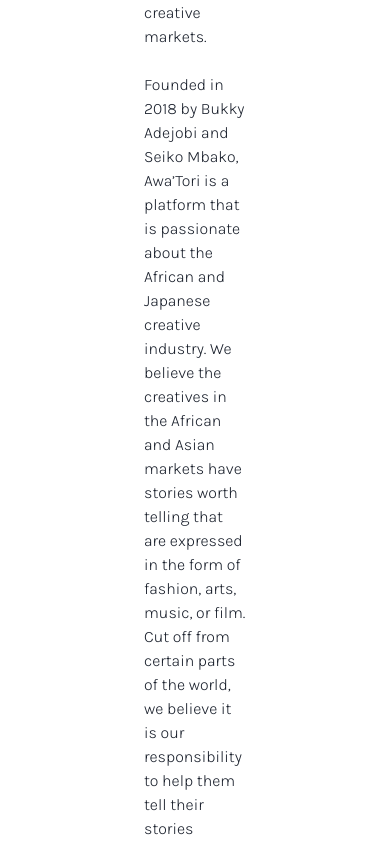
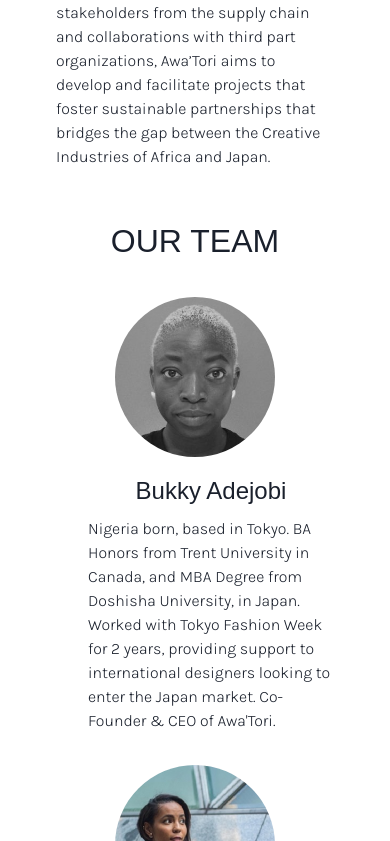
Before and after one commit to awatori/website, a Next.js app: page / in a window 390 px wide. Shown: the part 1627-2468 px from the top of the page. Built offline with nearby package versions, Linux system fonts and the light colour scheme; a web font is replaced by a local one.

Commit message:
feat: face aj ss2020 sponsors

```diff
--- a/src/app/page.tsx
+++ b/src/app/page.tsx
@@ -52,13 +52,13 @@ export default function Home() {
       <section className="h-lvh w-lvh">
         <img src="/placeholder_hero.png" alt="two models on a runway" className="h-full w-full object-cover" />
       </section>
-      <section className="mx-36 my-12">
-        <h1>About Us</h1>
+      <section className="mx-14 md:mx-20 lg:mx-36 my-12">
+        <h1 className="text-center md:text-left">About Us</h1>
         <p className="mt-4">Awa’Tori meaning “Our Story” in Pidgin English (widely spoken language across anglophone African countries), and in Japanese, loosely translated as Awa – 合わせ meaning bringing several cultures together and Tori – 通り as in bridging the African and Japanese creative markets. <br /><br />
           Founded in 2018 by Bukky Adejobi and Seiko Mbako, Awa’Tori is a platform that is passionate about the African and Japanese creative industry. We believe the creatives in the African and Asian markets have stories worth telling that are expressed in the form of fashion, arts, music, or film. Cut off from certain parts of the world, we believe it is our responsibility to help them tell their stories beyond their respective borders. <br /><br />
           With the overarching mission to contribute socioeconomic development in Africa and Japan, Bukky and Seiko, both of African descent, believe in the power of such a synergy. Through partnerships with stakeholders from the supply chain and collaborations with third part organizations, Awa’Tori aims to develop and facilitate projects that foster sustainable partnerships that bridges the gap between the Creative Industries of Africa and Japan.
         </p>
-        <h1 className="mt-12">Our Team</h1>
+        <h1 className="mt-12 text-center md:text-left">Our Team</h1>
         <div className="flex flex-col mt-8 gap-6 mb-24">
           {profiles.map((profile) => (
             <ProfileCard key={profile.name} profile={profile} />
--- a/src/app/projects/face-a-j/page.tsx
+++ b/src/app/projects/face-a-j/page.tsx
@@ -5,25 +5,25 @@ export default function FaceAJ() {
   return (
     <>
       <ProjectHero url="/placeholder_hero.png" title="Fashion & Cultural Exchange Africa-Japan (FACE A-J)" alt="models on runway" />
-      <main className="mx-36 mb-16">
+      <main className="mx-14 md:mx-20 lg:mx-36 mb-16">
         <p className="mt-14">“Fashion is Change. Fashion can Change” <br /><br />
           FACE.A-J is a collective that showcases the culture and creativity from Africa and Japan, including an interactive fashion presentation, and panel discussions with the top names in the fashion and creative world. Fashion, Art, and Culture transcend politics and social conflicts, and inequalities. Through Fashion, Art, and Culture, FACE.A-J aims to create a platform that shows the true face of Africa and Japan, to bridge the gap between both creative markets, change misconceptions, and foster economic and cultural development.”
         </p>
-        <div className="flex justify-between w-full my-14">
-          <div className="flex flex-col w-[49%]">
+        <div className="flex flex-col md:flex-row justify-between w-full my-14">
+          <div className="flex flex-col w-full md:w-[49%]">
             <Link href="/projects/face-a-j/ss-2020">
               <img src="/placeholder_hero.png" alt="placeholder image" className="w-full h-[60vh] object-cover" />
               <h2 className="mt-2 hover:underline">SS 2020 →</h2>
             </Link>
           </div>
-          <div className="flex flex-col w-[49%]">
+          <div className="flex flex-col w-full md:w-[49%]">
             <Link href="/projects/face-a-j/ss-2021">
               <img src="/placeholder_hero.png" alt="placeholder image" className="w-full h-[60vh] object-cover" />
               <h2 className="mt-2 hover:underline">SS 2021 →</h2>
             </Link>
           </div>
         </div>
-        <h1>FACE A-J Production Team</h1>
+        <h1 className="text-center md:text-left">FACE A-J Production Team</h1>
         <hr />
         <p className="mt-6"><strong>Founder:</strong> AWA’TORI (Co-Founder) Bukky Adejobi / Seiko Mbako (Co-Founder) / Yuki Ochiai (Awa`Tori Brand Strategist) <br />
           <strong>Project Director:</strong> Hirofumi Kurino <br />
--- a/src/app/projects/face-a-j/ss-2020/page.tsx
+++ b/src/app/projects/face-a-j/ss-2020/page.tsx
@@ -5,10 +5,10 @@ import { faceAJSS2020Tokyo, faceAJSS2020Lagos } from "@/lib/imagesData"
 
 export default function SS2020() {
   return (
-    <main className="mx-36 mt-28 mb-16">
+    <main className="mx-14 md:mx-20 lg:mx-36 mt-28 mb-16">
       <h1 className="text-center md:text-left">Face A-J SS 2020</h1>
-      <section className="mt-6">
-        <img src="/logos/face-a-j.png" alt="FACE A-J logo" className="w-40 float-left mx-6 my-2" />
+      <section className="mt-6 flex flex-col items-center md:flex-none md:block">
+        <img src="/logos/face-a-j.png" alt="FACE A-J logo" className="w-3/5 md:w-40 md:float-left mx-6 mb-10 md:my-2" />
         <p>In October 2019, FACE.A-J invited 5 of prominent luxury designers from Africa, 2 of which were nominated for the LVMH Prize, to showcase during Tokyo Fashion Week, along with 3 prominent designers from Japan. The founders of FACE.A-J, Awa’Tori, along with sponsors and partners, United Arrows, Tokyo Fashion Week, United Nation’s Ethical Fashion Initiative. This series will took place in both Tokyo and Lagos, the top Fashion centrals of both capitals. To ensure a truly collaborative partnership between designers, institutions, and retailers, for the African version, FACE.A-J will partnered with Lagos Fashion Week, the most prominent luxury fashion platform in Nigeria, and ALARA the top luxury select shop in Africa.</p>
       </section>
       <section className="mt-8">
@@ -27,8 +27,9 @@ export default function SS2020() {
       </section>
       <section className="mt-12">
         <h1 className="text-center md:text-left">Sponsors</h1>
-        <div className="flex w-full justify-center gap-4">
-          <img src="" alt="" />
+        <div className="flex w-full justify-center gap-4 flex-wrap mt-10">
+          <img src="/logos/efi_logo.png" alt="Ethical Fashion Initiative logo" className="w-4/5 lg:w-2/5 object-contain" />
+          <img src="/logos/united_arrows_logo.png" alt="United Arrows logo" className="w-4/5 lg:w-2/5 object-contain" />
         </div>
       </section>
     </main>
--- a/src/app/projects/page.tsx
+++ b/src/app/projects/page.tsx
@@ -3,7 +3,7 @@ import { ProjectCard } from "@/components/projectCard"
 
 export default function Projects() {
   return (
-    <main className="mx-36 mt-28 mb-16">
+    <main className="mx-14 md:mx-20 lg:mx-36 mt-28 mb-16 min-h-lvh">
       <h1>Projects</h1>
       {projects.map((project) => (
         <ProjectCard key={project.name} project={project} />
--- a/src/components/profileCard.tsx
+++ b/src/components/profileCard.tsx
@@ -4,10 +4,10 @@ type Props = {
 
 export function ProfileCard({ profile }: Props) {
   return (
-    <div className="w-full flex">
-      <img src={profile.pfp} alt={`${profile.name} profile picture`} className="rounded-full w-40 h-40 aspect-square object-cover" />
+    <div className="w-full flex flex-col md:flex-row">
+      <img src={profile.pfp} alt={`${profile.name} profile picture`} className="rounded-full w-40 h-40 aspect-square object-cover self-center md:self-auto" />
       <div className="flex flex-col ml-8">
-        <h2>{profile.name}</h2>
+        <h2 className="text-center md:text-left mt-4 md:mt-0">{profile.name}</h2>
         <p className="py-2">{profile.description}</p>
       </div>
     </div>
--- a/src/components/projectCard.tsx
+++ b/src/components/projectCard.tsx
@@ -5,7 +5,7 @@ type Props = {
 
 export function ProjectCard({ project }: Props) {
   return (
-    <section className="w-full h-[70lvh] relative mt-6">
+    <section className="w-full aspect-video relative mt-6">
       <Link href={project.href}>
         <img src={project.image} alt={project.alt} className="w-full h-full object-cover" />
         <h2 className="absolute bottom-3 right-5 text-white text-3xl hover:underline">{project.name} →</h2>
```
